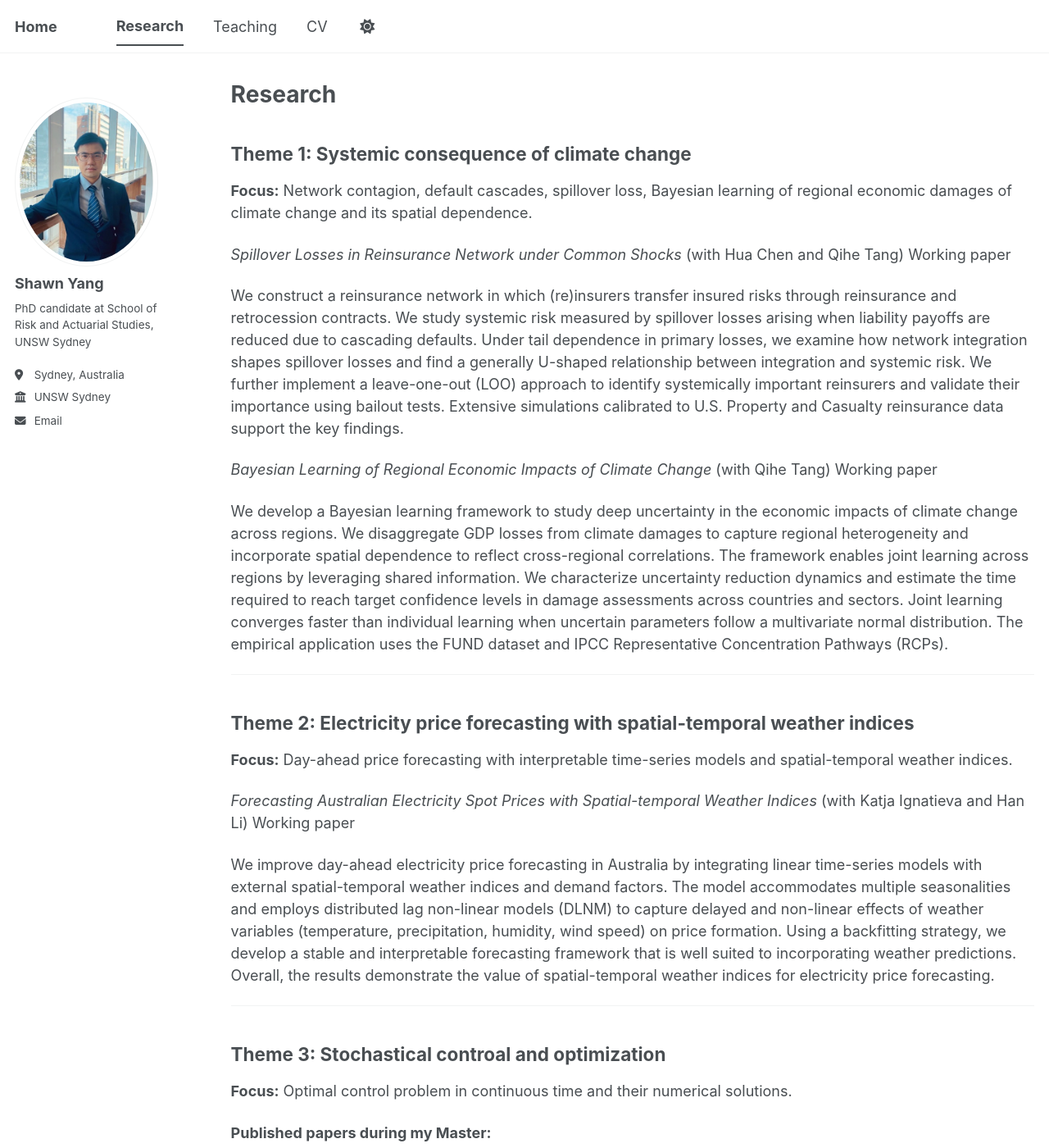
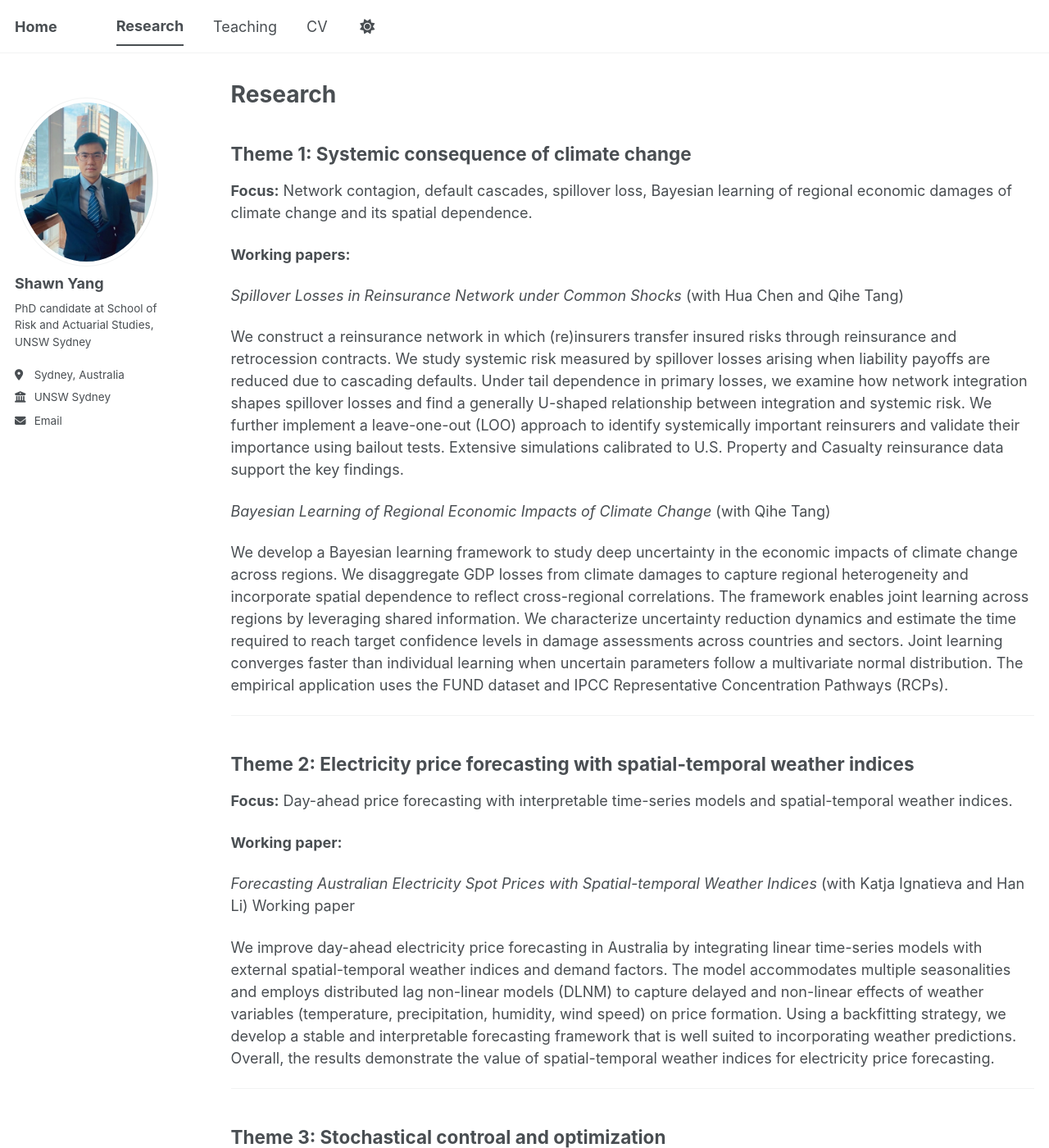
Before and after one commit to Shawnyangbest/Shawnyangbest, a Jekyll site: the page built from _pages/research.md, in a window 1280 px wide and 1400 px high. Shown: the whole window at 82% size. Built offline with Jekyll 4.4.1, drawn with Linux system fonts in a browser that asks for light colours; a script bundle is joined from its source files by our own code; library files that are not in the unit come from our copies.

Commit message:
Update research.md

```diff
--- a/_pages/research.md
+++ b/_pages/research.md
@@ -8,11 +8,14 @@ author_profile: True
 ## Theme 1: Systemic consequence of climate change
 **Focus:** Network contagion, default cascades, spillover loss, Bayesian learning of regional economic damages of climate change and its spatial dependence.
 
-*Spillover Losses in Reinsurance Network under Common Shocks* (with Hua Chen and Qihe Tang) Working paper
+**Working papers:**
+
+*Spillover Losses in Reinsurance Network under Common Shocks* (with Hua Chen and Qihe Tang)
 
 We construct a reinsurance network in which (re)insurers transfer insured risks through reinsurance and retrocession contracts. We study systemic risk measured by spillover losses arising when liability payoffs are reduced due to cascading defaults. Under tail dependence in primary losses, we examine how network integration shapes spillover losses and find a generally U-shaped relationship between integration and systemic risk. We further implement a leave-one-out (LOO) approach to identify systemically important reinsurers and validate their importance using bailout tests. Extensive simulations calibrated to U.S. Property and Casualty reinsurance data support the key findings.
 
-*Bayesian Learning of Regional Economic Impacts of Climate Change* (with Qihe Tang) Working paper
+
+*Bayesian Learning of Regional Economic Impacts of Climate Change* (with Qihe Tang)
 
 We develop a Bayesian learning framework to study deep uncertainty in the economic impacts of climate change across regions. We disaggregate GDP losses from climate damages to capture regional heterogeneity and incorporate spatial dependence to reflect cross-regional correlations. The framework enables joint learning across regions by leveraging shared information. We characterize uncertainty reduction dynamics and estimate the time required to reach target confidence levels in damage assessments across countries and sectors. Joint learning converges faster than individual learning when uncertain parameters follow a multivariate normal distribution. The empirical application uses the FUND dataset and IPCC Representative Concentration Pathways (RCPs).
 
```
Also changed, not shown: other parts of _pages/research.md (+3 -1 lines).
